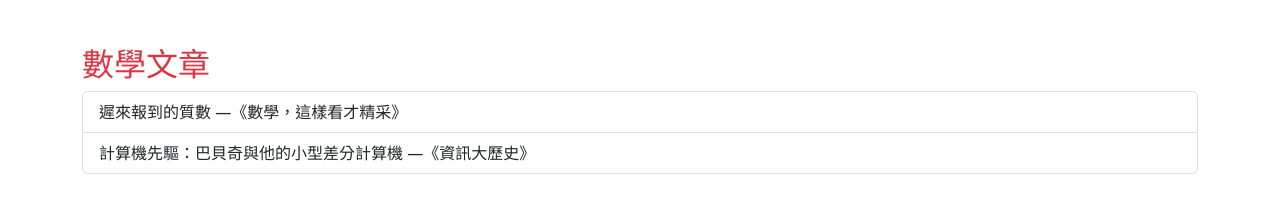
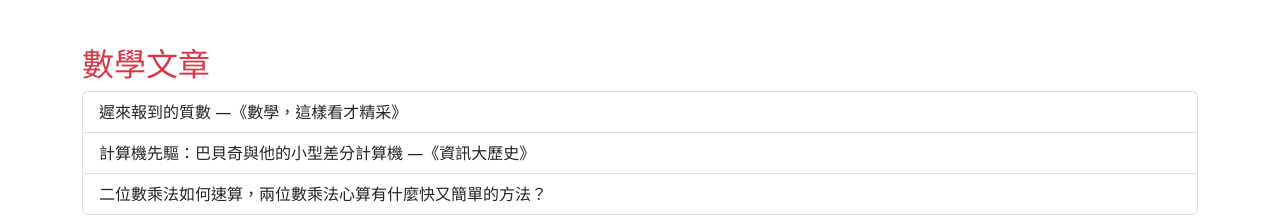
Before and after one commit to pyonetw/pyonetw.github.io, a plain HTML site: page math/index.html in a window 1280 px wide. Shown: the part 717-936 px from the top of the page. Drawn offline with Linux system fonts and the light colour scheme.

Commit message:
add math 56*54

```diff
--- a/math/index.html
+++ b/math/index.html
@@ -62,6 +62,9 @@
 			<a class="list-group-item" target="_blank" rel="noopener noreferrer" href="https://pansci.asia/archives/350884">
                 計算機先驅：巴貝奇與他的小型差分計算機 —《資訊大歷史》
             </a>
+			<a class="list-group-item" target="_blank" rel="noopener noreferrer" href="https://www.locks.wiki/a_jiaoyu/202108/408263.html">
+                二位數乘法如何速算，兩位數乘法心算有什麼快又簡單的方法？
+            </a>
 		</div>
 
 		<h2 class="mt-5 text-danger">中文課程</h2>
```
